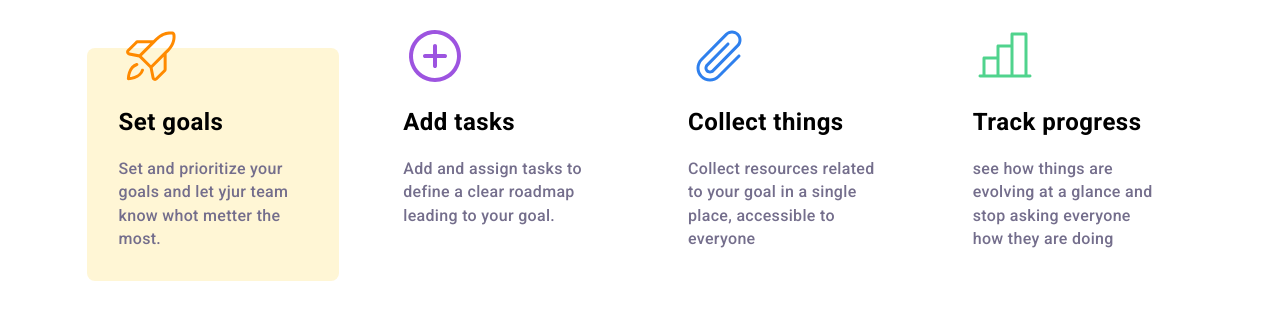
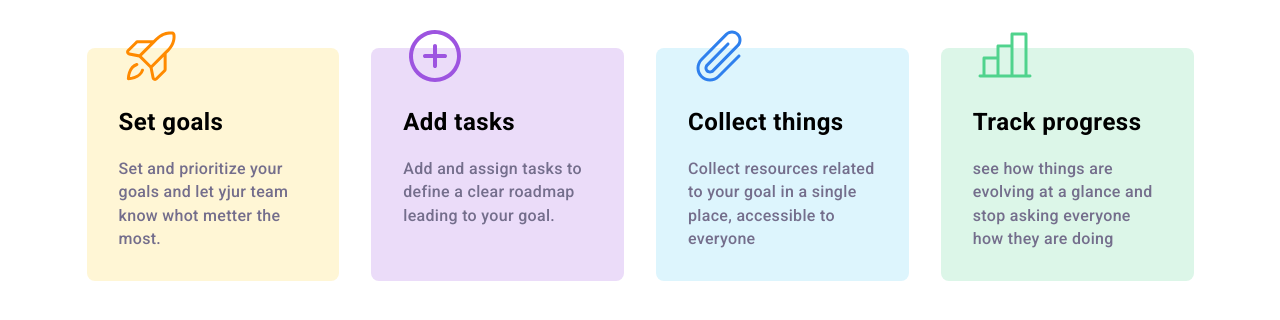
Before and after one commit to DashechkaYa/absolute, a plain HTML site: page index.html in a window 1280 px wide. Drawn offline with Linux system fonts and the light colour scheme.

Commit message:
Update style.css

```diff
--- a/style/style.css
+++ b/style/style.css
@@ -44,6 +44,18 @@ select {
   background-color: #fff6d5;
 }
 
+.block--second {
+  background-color: #EBDCF9;
+}
+
+.block--third {
+  background-color: #DDF5FD;
+}
+
+.block--forth {
+  background-color: #DCF6E8;
+}
+
 .block__icon {
   position: absolute;
   top: -24px;
```
